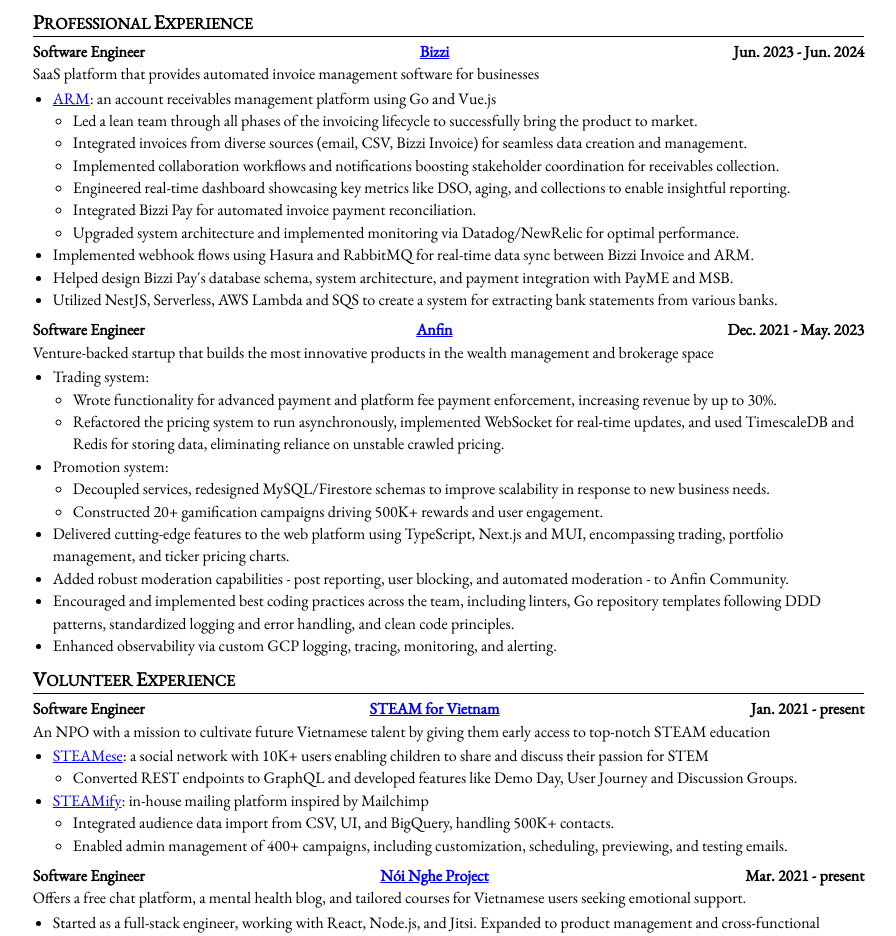
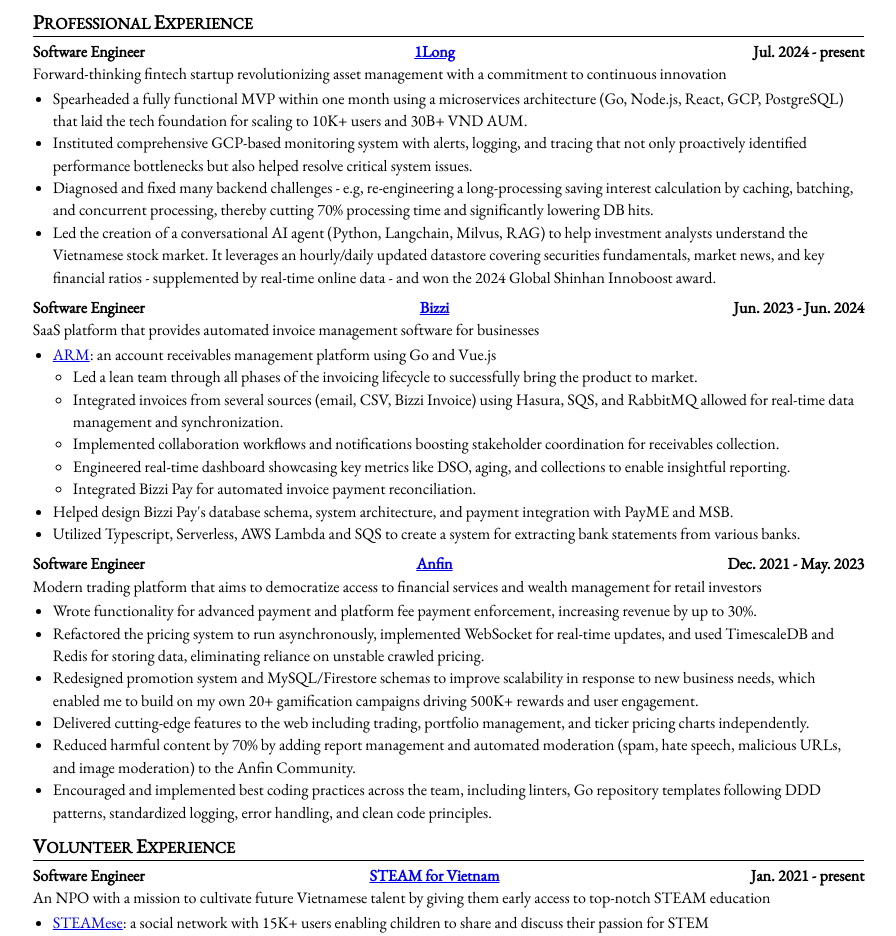
Before and after one commit to vducong/resume-html, a React (Create React App) app: page / in a window 1280 px wide. Shown: the part 186-1122 px from the top of the page, without its empty margins (5-901 px from the left). Built offline with nearby package versions, Linux system fonts and the light colour scheme.

Commit message:
chore: latest exp since Jul 2024

```diff
--- a/src/masterData.ts
+++ b/src/masterData.ts
@@ -22,6 +22,29 @@
       job: [
         {
           jobTitle: "Software Engineer",
+          companyName: "1Long",
+          companyUrl: "https://1long.vn",
+          companyDesc:
+            "Forward-thinking fintech startup revolutionizing asset management with a commitment to continuous innovation",
+          startMonth: "Jul. 2024",
+          endMonth: "present",
+          works: [
+            {
+              work: "Spearheaded a fully functional MVP within one month using a microservices architecture (Go, Node.js, React, GCP, PostgreSQL) that laid the tech foundation for scaling to 10K+ users and 30B+ VND AUM.",
+            },
+            {
+              work: "Instituted comprehensive GCP-based monitoring system with alerts, logging, and tracing that not only proactively identified performance bottlenecks but also helped resolve critical system issues.",
+            },
+            {
+              work: "Diagnosed and fixed many backend challenges - e.g, re-engineering a long-processing saving interest calculation by caching, batching, and concurrent processing, thereby cutting 70% processing time and significantly lowering DB hits.",
+            },
+            {
+              work: "Led the creation of a conversational AI agent (Python, Langchain, Milvus, RAG) to help investment analysts understand the Vietnamese stock market. It leverages an hourly/daily updated datastore covering securities fundamentals, market news, and key financial ratios - supplemented by real-time online data - and won the 2024 Global Shinhan Innoboost award.",
+            },
+          ],
+        },
+        {
+          jobTitle: "Software Engineer",
           companyName: "Bizzi",
           companyUrl: "https://www.bizzi.vn",
           companyDesc:
@@ -38,7 +61,7 @@
                   work: "Led a lean team through all phases of the invoicing lifecycle to successfully bring the product to market.",
                 },
                 {
-                  work: "Integrated invoices from diverse sources (email, CSV, Bizzi Invoice) for seamless data creation and management.",
+                  work: "Integrated invoices from several sources (email, CSV, Bizzi Invoice) using Hasura, SQS, and RabbitMQ allowed for real-time data management and synchronization.",
                 },
                 {
                   work: "Implemented collaboration workflows and notifications boosting stakeholder coordination for receivables collection.",
@@ -49,19 +72,13 @@
                 {
                   work: "Integrated Bizzi Pay for automated invoice payment reconciliation.",
                 },
-                {
-                  work: "Upgraded system architecture and implemented monitoring via Datadog/NewRelic for optimal performance.",
-                },
               ],
-            },
-            {
-              work: "Implemented webhook flows using Hasura and RabbitMQ for real-time data sync between Bizzi Invoice and ARM.",
             },
             {
               work: "Helped design Bizzi Pay's database schema, system architecture, and payment integration with PayME and MSB.",
             },
             {
-              work: "Utilized NestJS, Serverless, AWS Lambda and SQS to create a system for extracting bank statements from various banks.",
+              work: "Utilized Typescript, Serverless, AWS Lambda and SQS to create a system for extracting bank statements from various banks.",
             },
           ],
         },
@@ -70,43 +87,27 @@
           companyName: "Anfin",
           companyUrl: "https://anfin.vn",
           companyDesc:
-            "Venture-backed startup that builds the most innovative products in the wealth management and brokerage space",
+            "Modern trading platform that aims to democratize access to financial services and wealth management for retail investors",
           startMonth: "Dec. 2021",
           endMonth: "May. 2023",
           works: [
             {
-              name: "Trading system",
-              works: [
-                {
-                  work: "Wrote functionality for advanced payment and platform fee payment enforcement, increasing revenue by up to 30%.",
-                },
-                {
-                  work: "Refactored the pricing system to run asynchronously, implemented WebSocket for real-time updates, and used TimescaleDB and Redis for storing data, eliminating reliance on unstable crawled pricing.",
-                },
-              ],
+              work: "Wrote functionality for advanced payment and platform fee payment enforcement, increasing revenue by up to 30%.",
             },
             {
-              name: "Promotion system",
-              works: [
-                {
-                  work: "Decoupled services, redesigned MySQL/Firestore schemas to improve scalability in response to new business needs.",
-                },
-                {
-                  work: "Constructed 20+ gamification campaigns driving 500K+ rewards and user engagement.",
-                },
-              ],
+              work: "Refactored the pricing system to run asynchronously, implemented WebSocket for real-time updates, and used TimescaleDB and Redis for storing data, eliminating reliance on unstable crawled pricing.",
             },
             {
-              work: "Delivered cutting-edge features to the web platform using TypeScript, Next.js and MUI, encompassing trading, portfolio management, and ticker pricing charts.",
+              work: "Redesigned promotion system and MySQL/Firestore schemas to improve scalability in response to new business needs, which enabled me to build on my own 20+ gamification campaigns driving 500K+ rewards and user engagement.",
             },
             {
-              work: "Added robust moderation capabilities - post reporting, user blocking, and automated moderation - to Anfin Community.",
+              work: "Delivered cutting-edge features to the web including trading, portfolio management, and ticker pricing charts independently.",
             },
             {
-              work: "Encouraged and implemented best coding practices across the team, including linters, Go repository templates following DDD patterns, standardized logging and error handling, and clean code principles.",
+              work: "Reduced harmful content by 70% by adding report management and automated moderation (spam, hate speech, malicious URLs, and image moderation) to the Anfin Community.",
             },
             {
-              work: "Enhanced observability via custom GCP logging, tracing, monitoring, and alerting.",
+              work: "Encouraged and implemented best coding practices across the team, including linters, Go repository templates following DDD patterns, standardized logging, error handling, and clean code principles.",
             },
           ],
         },
@@ -126,7 +127,7 @@
           works: [
             {
               name: "STEAMese",
-              desc: "a social network with 10K+ users enabling children to share and discuss their passion for STEM",
+              desc: "a social network with 15K+ users enabling children to share and discuss their passion for STEM",
               url: "https://steamforvietnam.org/steamese",
               works: [
                 {
@@ -137,29 +138,11 @@
             {
               name: "STEAMify",
               desc: "in-house mailing platform inspired by Mailchimp",
-              url: "https://steamify.steamforvietnam.org/",
               works: [
-                {
-                  work: "Integrated audience data import from CSV, UI, and BigQuery, handling 500K+ contacts.",
-                },
                 {
                   work: "Enabled admin management of 400+ campaigns, including customization, scheduling, previewing, and testing emails.",
                 },
               ],
-            },
-          ],
-        },
-        {
-          jobTitle: "Software Engineer",
-          companyName: "Nói Nghe Project",
-          companyUrl: "https://www.noinghe.com",
-          companyDesc:
-            "Offers a free chat platform, a mental health blog, and tailored courses for Vietnamese users seeking emotional support.",
-          startMonth: "Mar. 2021",
-          endMonth: "present",
-          works: [
-            {
-              work: "Started as a full-stack engineer, working with React, Node.js, and Jitsi. Expanded to product management and cross-functional leadership throughout the entire product lifecycle.",
             },
           ],
         },
```
